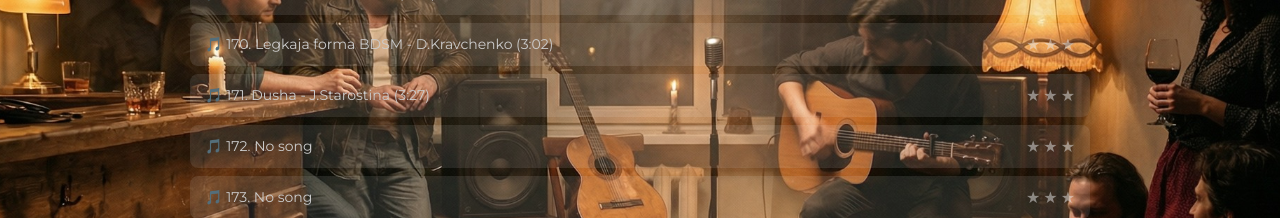
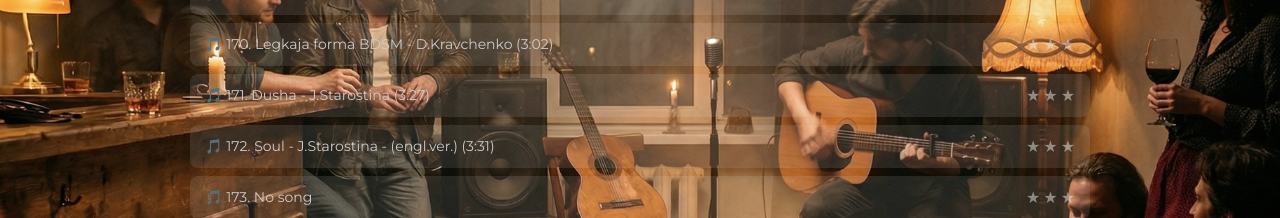
Before and after one commit to andreivolko-stack/auld-lang-syne, a plain HTML site: page index.html in a window 1280 px wide. Shown: the part 9080-9298 px from the top of the page. Drawn offline with nearby package versions, Linux system fonts and the light colour scheme.

Commit message:
Update index.html

```diff
--- a/index.html
+++ b/index.html
@@ -684,7 +684,7 @@ footer {
     <li data-src="169Komar_J.Starostina(2-34).mp3">🎵 169. Komar - J.Starostina (2:34)</li>
     <li data-src="170BDSM_DKravchenko(3-02).mp3">🎵 170. Legkaja forma BDSM - D.Kravchenko (3:02)</li>
     <li data-src="171Dusha - J.Starostina_(3-27)mc1.mp3">🎵 171. Dusha - J.Starostina (3:27)</li>
-    <li data-src="song165.mp3">🎵 172. No song</li>
+    <li data-src="172Soul-JStarostina332.mp3">🎵 172. Soul - J.Starostina - (engl.ver.) (3:31)</li>
     <li data-src="song165.mp3">🎵 173. No song</li>
     <li data-src="song165.mp3">🎵 174. No song</li>
     <li data-src="song165.mp3">🎵 175. No song</li>
```
